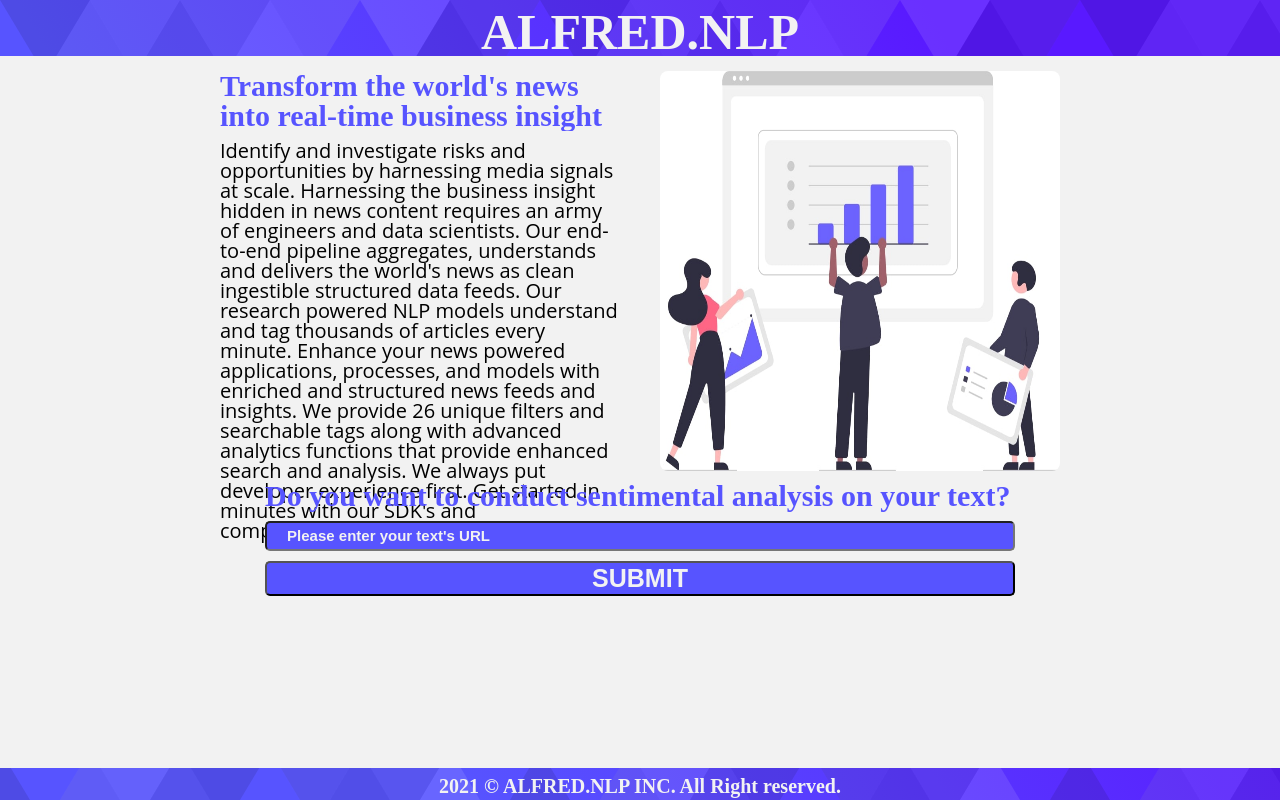
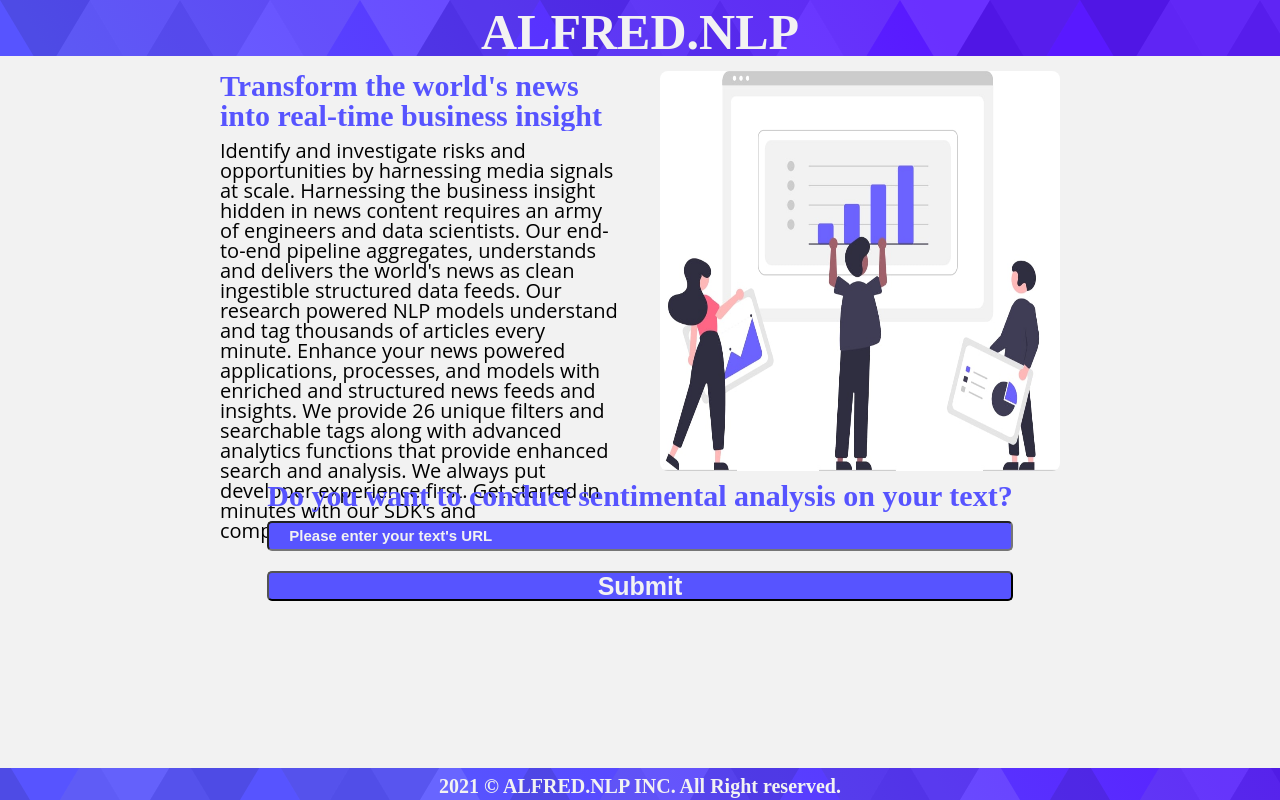
Before and after one commit to ahmedopolis/NLP-Article-Analyzer-Web-Tool, a website built with webpack: page src/client/views/index.html in a window 1280 px wide. Built offline with nearby package versions, Linux system fonts and the light colour scheme; no server answers.

Commit message:
:art: Improve Structure: Add proper form HTML block

```diff
--- a/src/client/views/index.html
+++ b/src/client/views/index.html
@@ -50,17 +50,14 @@
         <div class="form-title">
           <h2>Do you want to conduct sentimental analysis on your text?</h2>
         </div>
-        <form onsubmit="Client.handleSubmit(event)">
+        <form>
           <input
             id="text-url"
             type="text"
             name="url"
-            value=""
             placeholder="Please enter your text's URL"
           />
-          <div>
-            <button id="submit-button">SUBMIT</button>
-          </div>
+          <input id="submit-button" type="submit" value="Submit" />
         </form>
       </section>
       <section id="results-section">
```
